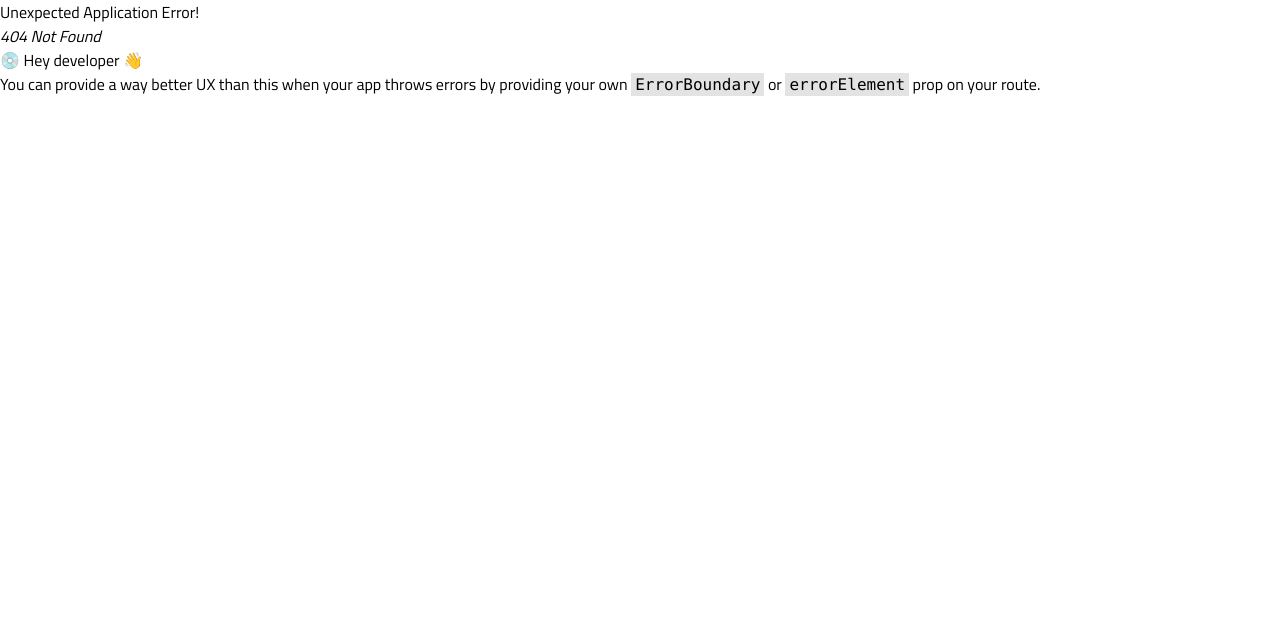
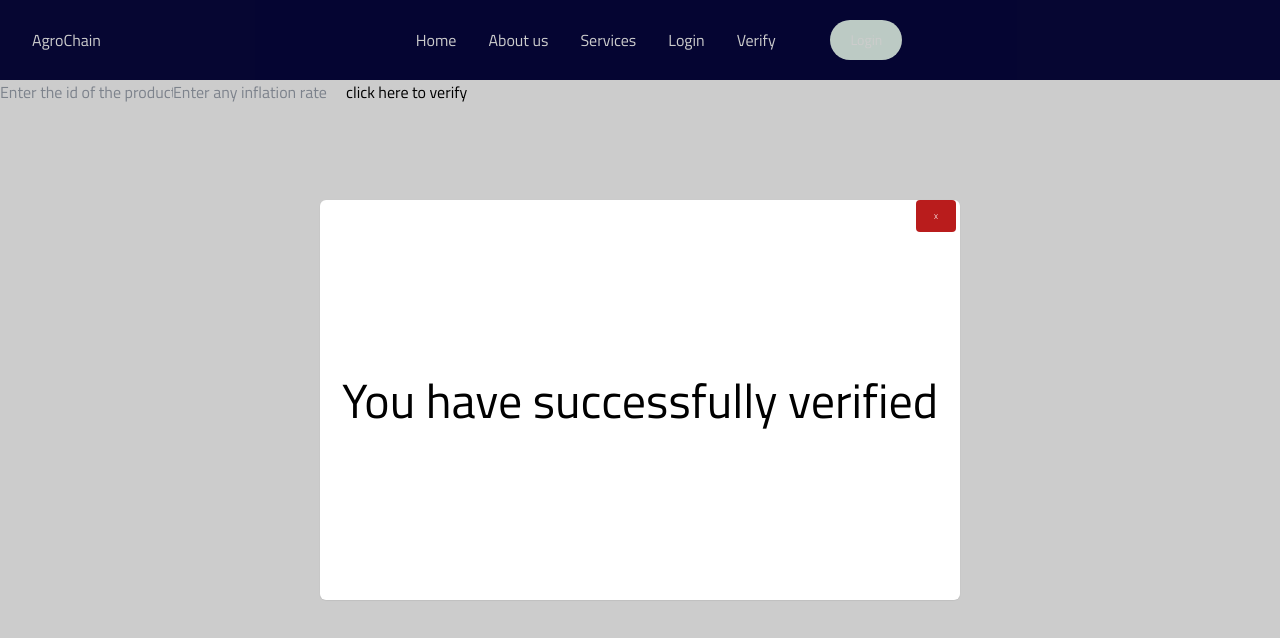
Before and after one commit to AadiNir/SIH-project, a React (Create React App) app in the folder Client/: page /Verify in a window 1280 px wide. Before the commit this address had no page. Shown: the top 638 px of the page. Built offline with nearby package versions, Linux system fonts and the light colour scheme.

Commit message:
Created dialog box as a sign of confirmation

```diff
--- a/Client/package.json
+++ b/Client/package.json
@@ -13,7 +13,8 @@
     "react-icons": "^4.11.0",
     "react-router-dom": "^6.16.0",
     "react-scripts": "^5.0.1",
-    "react-vertical-timeline-component": "^3.6.0"
+    "react-vertical-timeline-component": "^3.6.0",
+    "tw-elements-react": "^1.0.0-alpha1"
   },
   "scripts": {
     "start": "react-scripts start",
--- a/Client/src/Pages/Postdetails.js
+++ b/Client/src/Pages/Postdetails.js
@@ -3,6 +3,8 @@ import { useState } from 'react';
 import { ethers } from 'ethers';
 import {abi} from '../agro';
 import Navbar from '../components/Navbar';
+import Modal from '../components/Modal';
+
 
 function Postdetails() {
     const[signeraddress,setsigneraddress]=useState("You haven't logged in yet");
@@ -16,7 +18,7 @@ function Postdetails() {
     const[inflation,setinflation]= useState();
     const[prodnam,setprodname]= useState('');
 
-
+    const[bool,setbool]=useState(true);
 
     useEffect(()=>{
 
@@ -41,6 +43,7 @@ function Postdetails() {
       e.preventDefault();
       try{
         await contract.initiate_order(pending,quandity,price,inflation,prodnam,[]);
+        setbool(true);
       }catch(err){
         console.log(err);
       }
@@ -66,7 +69,10 @@ function Postdetails() {
       <input type='text' placeholder='enter the Product Name'  onChange={e=>{setprodname(e.target.value)}}></input><br/>
 
       <button  type="submit">submit contract</button>
+      <Modal open={bool} onclose={()=>setbool(false)} value={'You have successfully started the chain'}/>
+
       </form>
+
     </div>
   )
 }
--- /dev/null
+++ b/Client/src/Pages/Verify.js
@@ -0,0 +1,57 @@
+import React, { useEffect,useState } from 'react'
+import Navbar from '../components/Navbar'
+import { ethers} from 'ethers'
+import {abi} from '../agro'
+import Modal from '../components/Modal'
+
+function Verify() {
+    const[contractadd,setcontractadd]=useState();
+    const[pendingaddress,setpendingadd]=useState("");
+    const[userid,setuserid]=useState();
+    const[inflation,setinflation]=useState();
+    const[bool,setbool]=useState(true);
+    useEffect(()=>{
+        inContract();
+    })
+    async function inContract(){
+        try{
+        const provider =  new ethers.providers.Web3Provider(window.ethereum);
+        await provider.send("eth_requestAccounts", []);
+
+        const contract_address= '0x1E522651463375f440C58ED84002a95832E7916b';
+        const signer =  provider.getSigner();
+        const contract = new ethers.Contract(contract_address,abi,signer);
+        setcontractadd(contract);
+        }
+        catch(err){
+            console.log(err);
+        }
+
+    }
+    async function toverify(e){
+        e.preventDefault();
+        try{
+        await contractadd.to_verify(pendingaddress,userid,10);
+        setbool(true);
+        }
+
+        catch(err){
+            console.log(err);
+        }
+    }
+
+  return (
+    <div>
+        <Navbar/>
+        <input onChange={e=>setpendingadd(e.target.value)} placeholder='Enter the id of the product'/>
+        <input onChange={e=>setuserid(e.target.value)} placeholder='Enter any inflation rate'/>
+        <button onClick={e=>toverify(e)}>click here to verify</button>
+        <Modal open={bool} onclose={()=>setbool(false)} value={'You have successfully verified'}/>
+
+
+
+    </div>
+  )
+}
+
+export default Verify
--- a/Client/src/components/Navbar.js
+++ b/Client/src/components/Navbar.js
@@ -42,6 +42,8 @@ function Navbar() {
                 {/* <a href="/Services">Services</a> */}
                 <Link to = "/Services">Services</Link>
                 <Link to = "/Login">Login</Link>
+                <Link to = "/Verify">Verify</Link>
+
 
 
                 <button className="nav-btn nav-close-btn" onClick={showNavbar}>
--- a/Client/src/components/TimeLine.js
+++ b/Client/src/components/TimeLine.js
@@ -63,7 +63,7 @@ function TimeLine() {
         <div>
         <input type='number' placeholder="enter the product id" onChange={e=>setsearchid(e.target.value)}/>
         <button onClick={get}>Search for the product </button>
-        {prodname}
+        {pendingaddress}
 
 
 
--- a/Client/src/index.js
+++ b/Client/src/index.js
@@ -10,6 +10,7 @@ import {
     createBrowserRouter,
     RouterProvider,
   } from "react-router-dom";
+import Verify from './Pages/Verify';
 
   const router = createBrowserRouter([
     {
@@ -24,6 +25,10 @@ import {
       {
         path:"Login",
         element:<Postdetails/>
+      },
+      {
+        path:"Verify",
+        element:<Verify/>
       }
 
 
```
Also changed, not shown: 1 other file (tests, documents, lock files or other folders).
